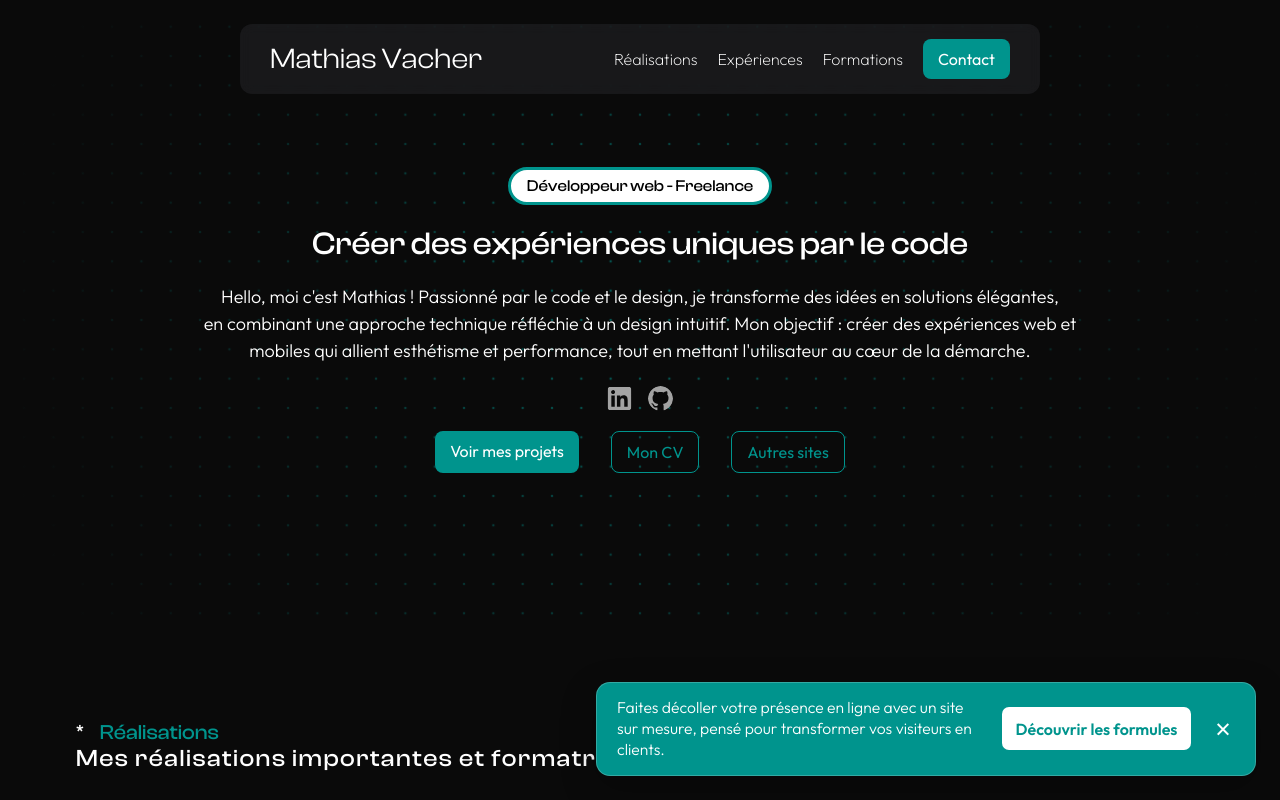
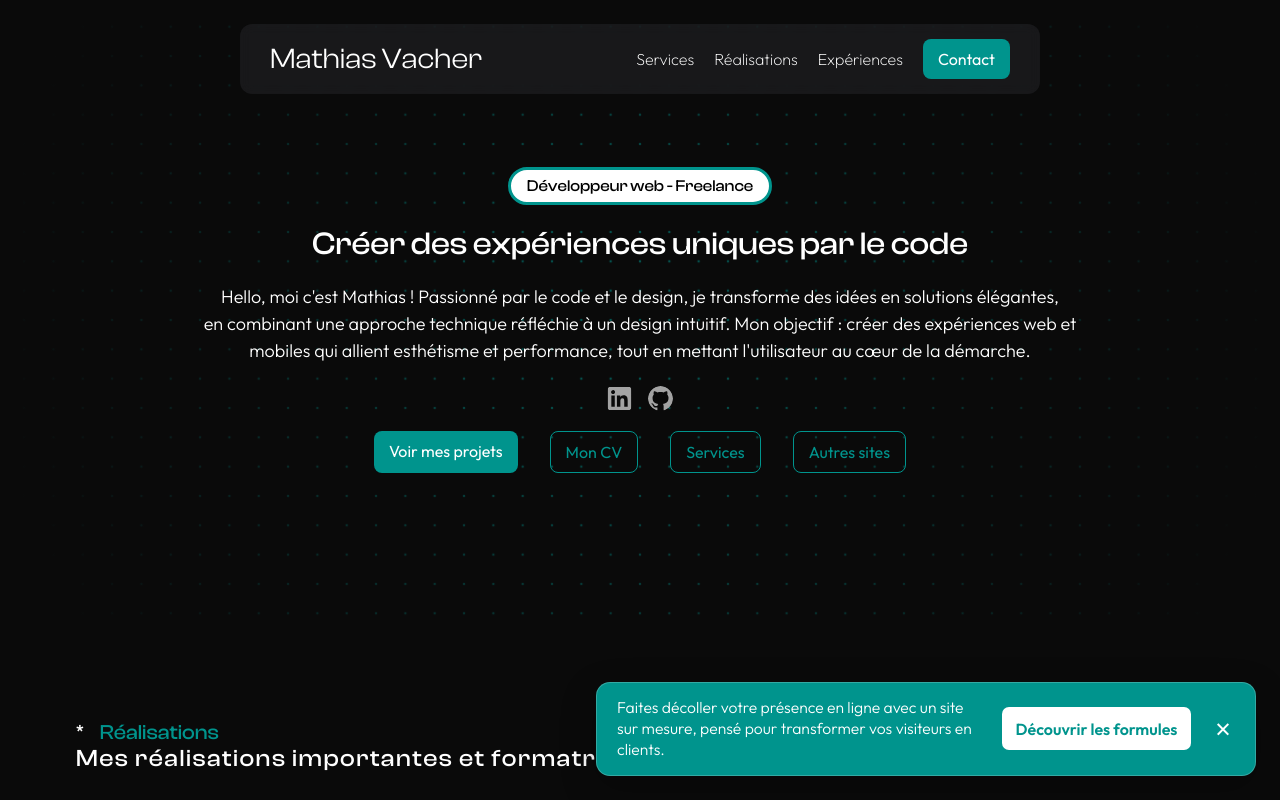
Before and after one commit to mathiasvacher/portfolio, a React (Vite) app: page / in a window 1280 px wide. Shown: the top 800 px of the page. Built offline with nearby package versions, Linux system fonts and the light colour scheme.

Commit message:
Add services to header / home

```diff
--- a/src/components/headernav.tsx
+++ b/src/components/headernav.tsx
@@ -51,9 +51,9 @@ function HeaderNav({ type = "desktop", className = "" }) {
 
   return (
     <nav className={`header-nav ${type} ${className}`}>
+      <button onClick={() => navigate("/services")}>Services</button>
       <button onClick={() => handleNavigation("realisations")}>Réalisations</button>
       <button onClick={() => handleNavigation("experiences")}>Expériences</button>
-      <button onClick={() => handleNavigation("formations")}>Formations</button>
       <a href="#contact"className="contact-btn bouton">
         Contact
       </a>
--- a/src/components/homepage/hero.tsx
+++ b/src/components/homepage/hero.tsx
@@ -28,6 +28,9 @@ function Hero() {
             <Link to="/cv" className="bouton secondary">
               Mon CV
             </Link>
+            <Link to="/services" className="bouton secondary">
+              Services
+            </Link>
             <Link to="/autres-sites" className="bouton secondary">
               Autres sites
             </Link>
```
